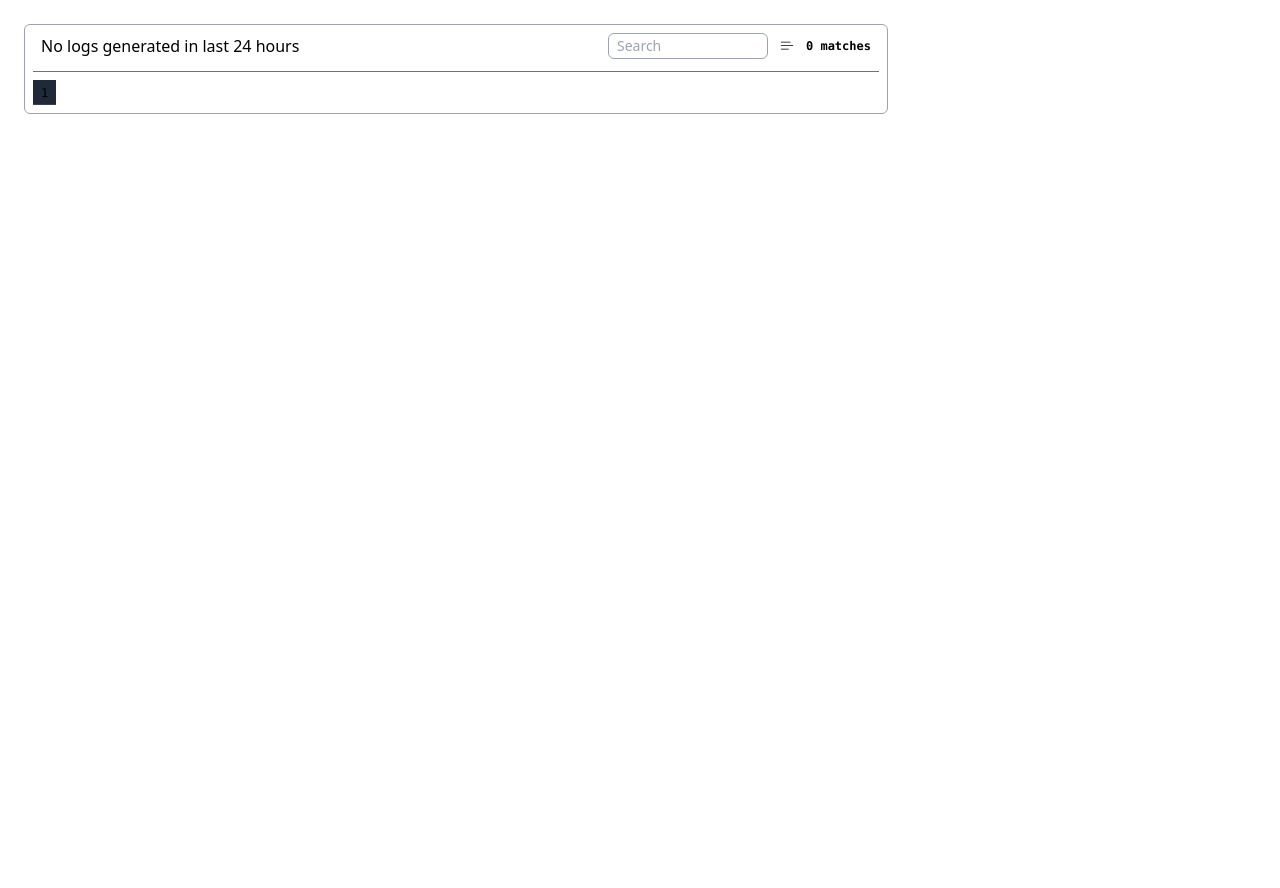
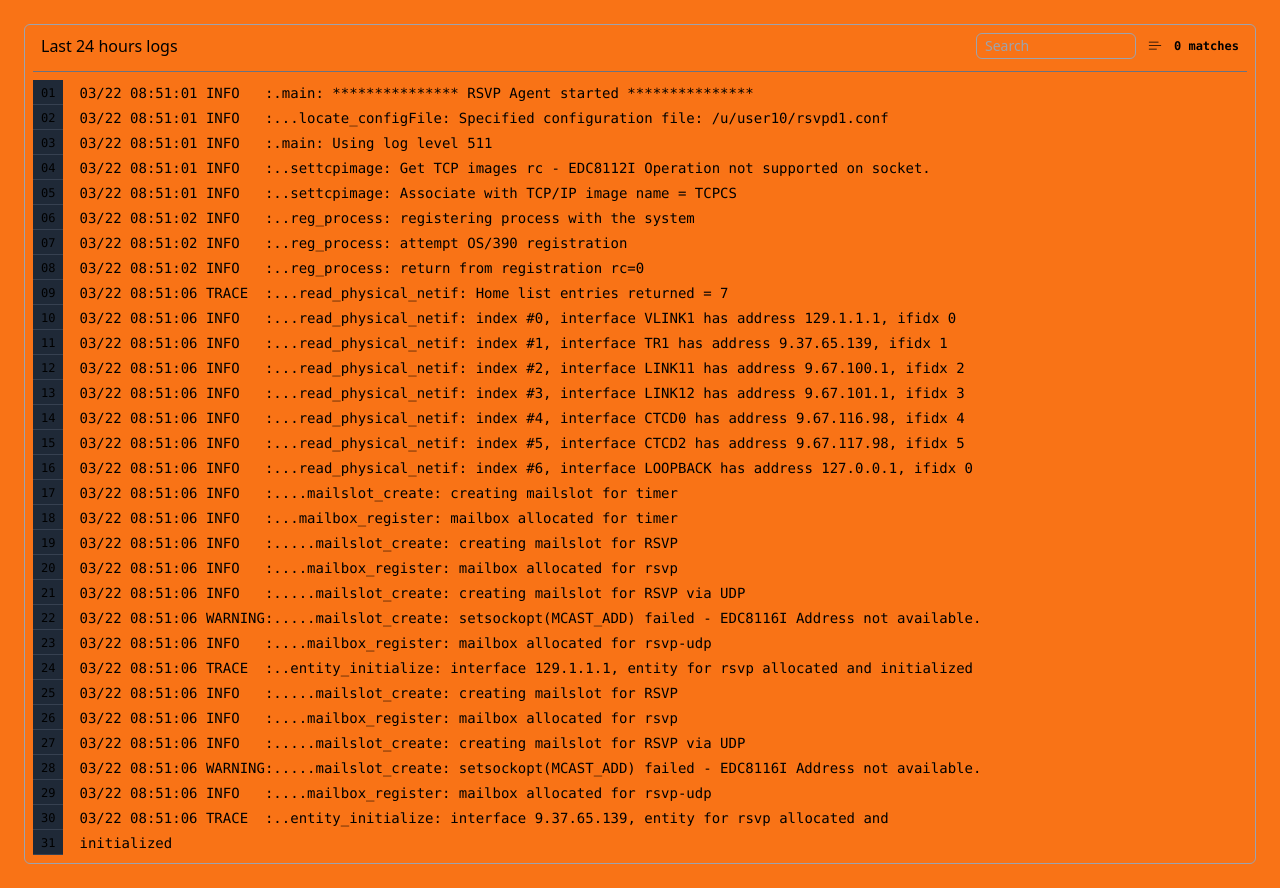
Before and after one commit to abdheshnayak/react-highlightjs-logs, a React (Create React App) app: page / in a window 1280 px wide. Before the commit the page ends 800 px from the top, so only its background shows below. Built offline with nearby package versions, Linux system fonts and the light colour scheme.

Commit message:
:memo: Screenshot updated

```diff
--- a/package.json
+++ b/package.json
@@ -1,6 +1,6 @@
 {
   "name": "react-highlightjs-logs",
-  "version": "1.0.4",
+  "version": "1.0.5",
   "author": "Abdhesh Nayak",
   "description": "A easy to use react logs rendring component.",
   "keywords": [
--- a/src/App.js
+++ b/src/App.js
@@ -1,9 +1,42 @@
 import { HighlightJsLogs } from "./lib"
 function App() {
   return (
-    <div className="p-6">
-      <HighlightJsLogs title="Last 24 hours logs" data="Hello World!" follow selectableLines/>
+    <div className="min-h-screen bg-orange-500">
+<div className="p-6">
+      <HighlightJsLogs title="Last 24 hours logs" text={`03/22 08:51:01 INFO   :.main: *************** RSVP Agent started ***************
+03/22 08:51:01 INFO   :...locate_configFile: Specified configuration file: /u/user10/rsvpd1.conf
+03/22 08:51:01 INFO   :.main: Using log level 511
+03/22 08:51:01 INFO   :..settcpimage: Get TCP images rc - EDC8112I Operation not supported on socket.
+03/22 08:51:01 INFO   :..settcpimage: Associate with TCP/IP image name = TCPCS
+03/22 08:51:02 INFO   :..reg_process: registering process with the system
+03/22 08:51:02 INFO   :..reg_process: attempt OS/390 registration
+03/22 08:51:02 INFO   :..reg_process: return from registration rc=0
+03/22 08:51:06 TRACE  :...read_physical_netif: Home list entries returned = 7
+03/22 08:51:06 INFO   :...read_physical_netif: index #0, interface VLINK1 has address 129.1.1.1, ifidx 0
+03/22 08:51:06 INFO   :...read_physical_netif: index #1, interface TR1 has address 9.37.65.139, ifidx 1
+03/22 08:51:06 INFO   :...read_physical_netif: index #2, interface LINK11 has address 9.67.100.1, ifidx 2
+03/22 08:51:06 INFO   :...read_physical_netif: index #3, interface LINK12 has address 9.67.101.1, ifidx 3
+03/22 08:51:06 INFO   :...read_physical_netif: index #4, interface CTCD0 has address 9.67.116.98, ifidx 4
+03/22 08:51:06 INFO   :...read_physical_netif: index #5, interface CTCD2 has address 9.67.117.98, ifidx 5
+03/22 08:51:06 INFO   :...read_physical_netif: index #6, interface LOOPBACK has address 127.0.0.1, ifidx 0
+03/22 08:51:06 INFO   :....mailslot_create: creating mailslot for timer
+03/22 08:51:06 INFO   :...mailbox_register: mailbox allocated for timer
+03/22 08:51:06 INFO   :.....mailslot_create: creating mailslot for RSVP
+03/22 08:51:06 INFO   :....mailbox_register: mailbox allocated for rsvp
+03/22 08:51:06 INFO   :.....mailslot_create: creating mailslot for RSVP via UDP
+03/22 08:51:06 WARNING:.....mailslot_create: setsockopt(MCAST_ADD) failed - EDC8116I Address not available.
+03/22 08:51:06 INFO   :....mailbox_register: mailbox allocated for rsvp-udp
+03/22 08:51:06 TRACE  :..entity_initialize: interface 129.1.1.1, entity for rsvp allocated and initialized
+03/22 08:51:06 INFO   :.....mailslot_create: creating mailslot for RSVP
+03/22 08:51:06 INFO   :....mailbox_register: mailbox allocated for rsvp
+03/22 08:51:06 INFO   :.....mailslot_create: creating mailslot for RSVP via UDP
+03/22 08:51:06 WARNING:.....mailslot_create: setsockopt(MCAST_ADD) failed - EDC8116I Address not available.
+03/22 08:51:06 INFO   :....mailbox_register: mailbox allocated for rsvp-udp
+03/22 08:51:06 TRACE  :..entity_initialize: interface 9.37.65.139, entity for rsvp allocated and
+initialized`} follow selectableLines/>
     </div>
+    </div>
+
   );
 }
 
--- a/src/lib/components/HighlightJsLogs.jsx
+++ b/src/lib/components/HighlightJsLogs.jsx
@@ -124,7 +124,7 @@ ${url}`
   }, []);
 
   return (
-    <div className="flex flex-col max-w-[54rem] flex-1">
+    <div className="flex flex-col flex-1">
       <LogBlock {...{ data, follow, enableSearch, selectableLines, title }} />
     </div>
   );
```
Also changed, not shown: screenshot.png.
